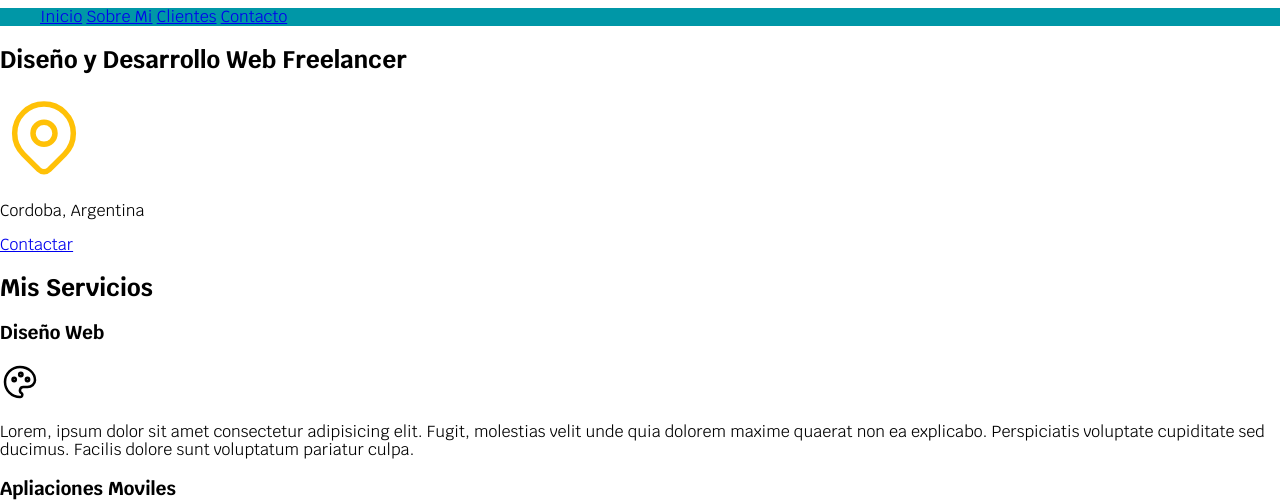
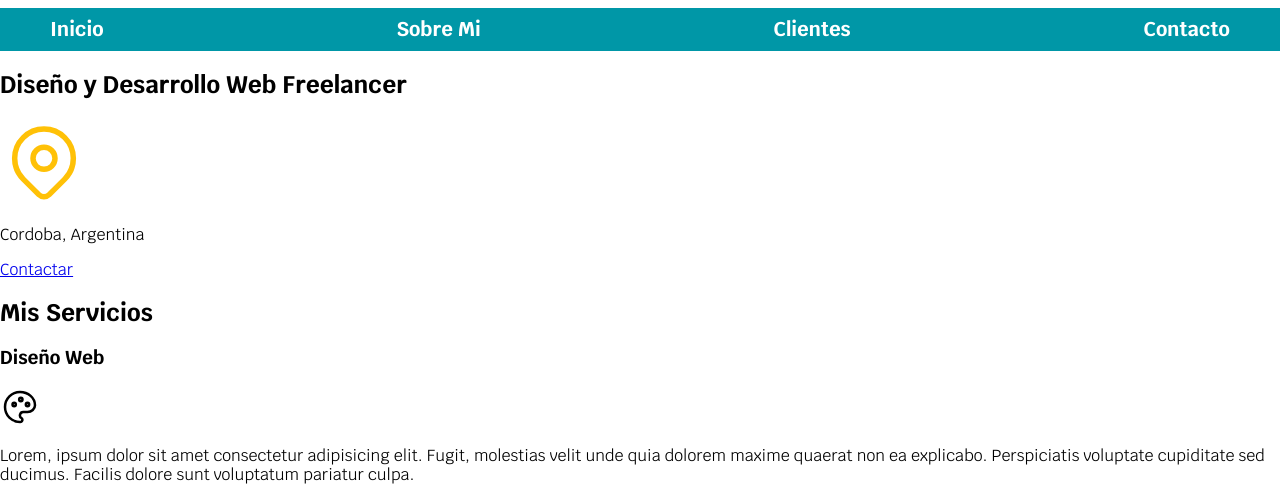
Before and after one commit to EnrikeOmarFarias/sitio-freelancer, a plain HTML site: page index.html in a window 1280 px wide. Shown: the part 87-590 px from the top of the page. Drawn offline with Linux system fonts and the light colour scheme.

Commit message:
Finalizando la navegacion

```diff
--- a/css/styles.css
+++ b/css/styles.css
@@ -1,5 +1,5 @@
 :root {
-  --blanco: #fffffff;
+  --blanco: #ffffff;
   --oscuro: #212121;
   --primario: #ffc107;
   --secundario: #0097a7;
@@ -34,3 +34,21 @@ body {
 .nav_bg {
   background-color: var(--secundario);
 }
+
+.navegacion_principal {
+  display: flex;
+  justify-content: space-between;
+}
+
+.navegacion_principal a {
+  color: var(--blanco);
+  text-decoration: none;
+  font-size: 2rem;
+  font-weight: bold;
+  padding: 1rem;
+}
+
+.navegacion_principal a:hover {
+  background-color: var(--primario);
+  color: var(--oscuro);
+}
```
